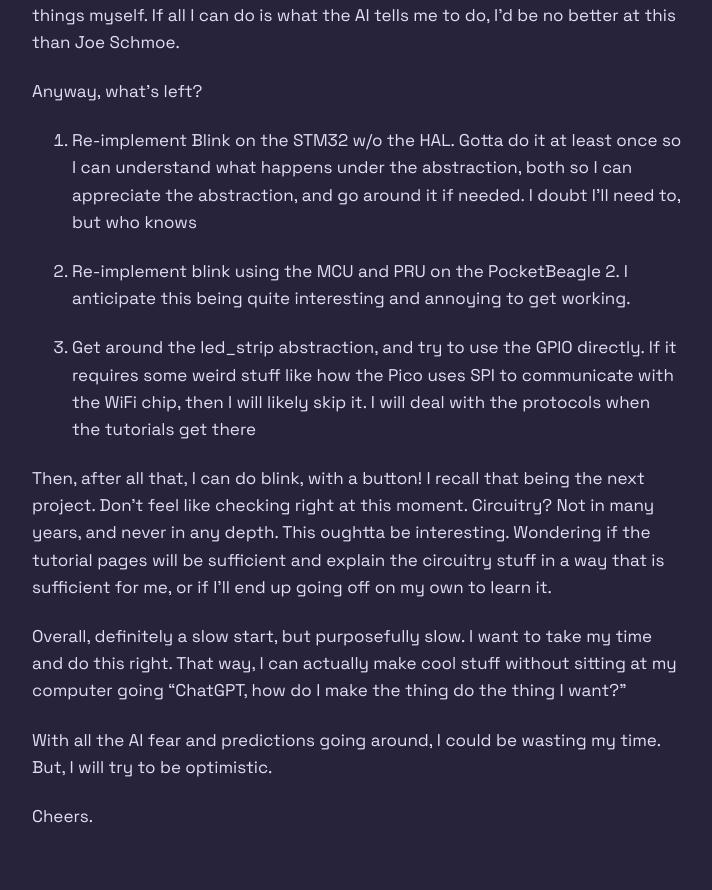
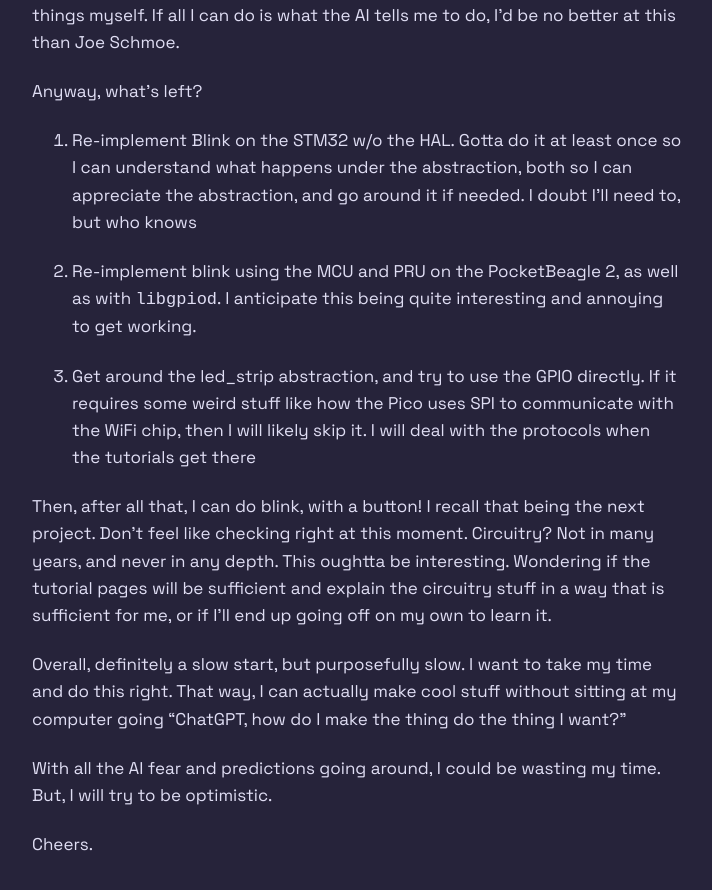
Before and after one commit to jschoenberg/jschoenberg.github.io, a Jekyll site: the page built from _daily/2026-09-10-getting-started.md, in a window 1280 px wide and 900 px high, scrolled down 2382 px. Shown: the top 890 px of the window, without its empty margins (52-764 px from the left). Built offline with Jekyll 4.4.1, drawn with Linux system fonts in a browser that asks for light colours.

Commit message:
that too

```diff
--- a/_daily/2026-09-10-getting-started.md
+++ b/_daily/2026-09-10-getting-started.md
@@ -91,8 +91,9 @@ so I can understand what happens under the abstraction, both so I can
 appreciate the abstraction, and go around it if needed. I doubt I'll need
 to, but who knows
 
-2. Re-implement blink using the MCU and PRU on the PocketBeagle 2. I
-anticipate this being quite interesting and annoying to get working.
+2. Re-implement blink using the MCU and PRU on the PocketBeagle 2, as well
+as with `libgpiod`. I anticipate this being quite interesting and annoying
+to get working.
 
 3. Get around the led_strip abstraction, and try to use the
 GPIO directly. If it requires some weird stuff like how the Pico uses
```
